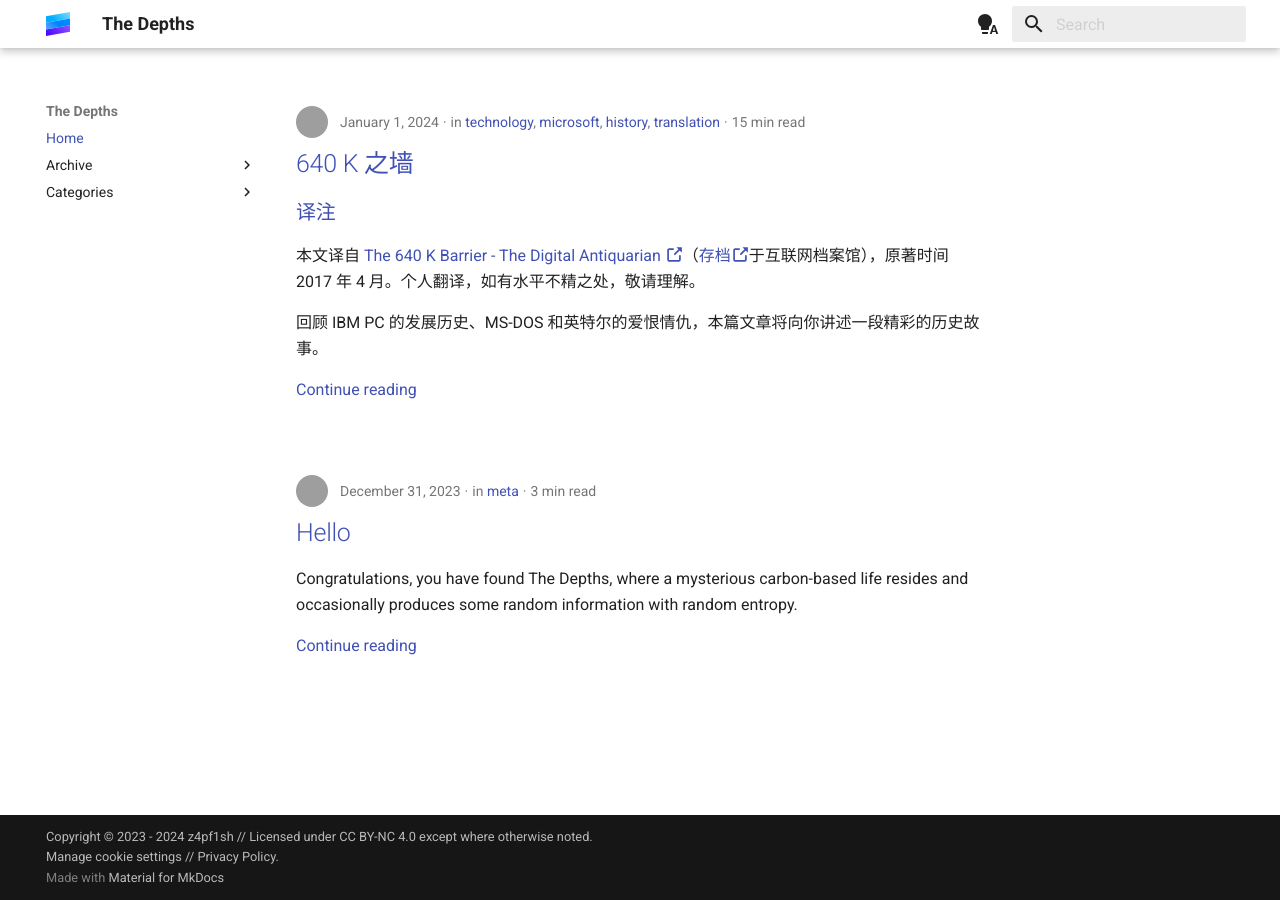
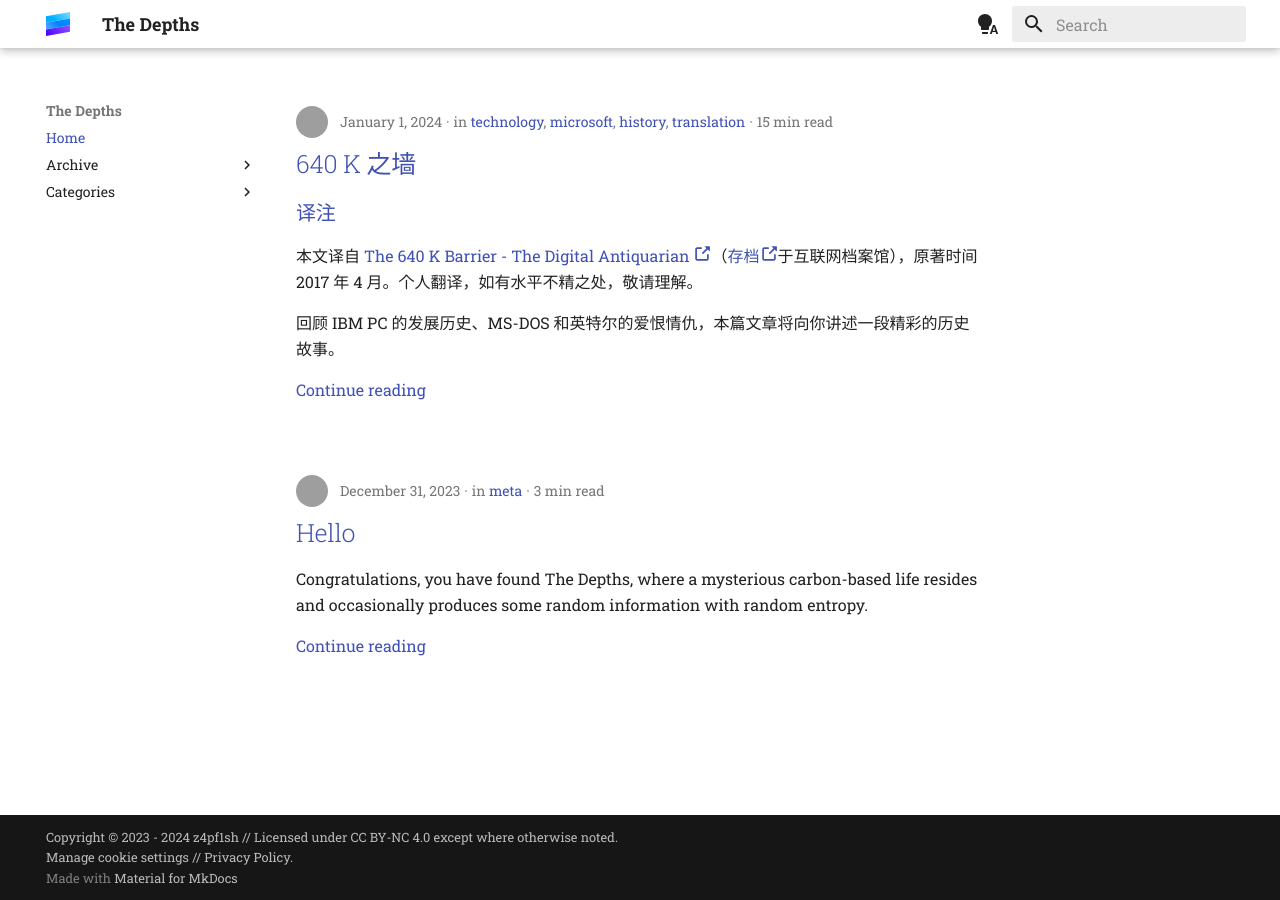
Before and after one commit to z4pf1sh/z4pf1sh.github.io, an MkDocs documentation site: the page built from docs/index.md, in a window 1280 px wide. Built offline with MkDocs 1.6.1 and Material for MkDocs 9.7.7, drawn with Linux system fonts in a browser that asks for light colours; grey boxes are pictures that could not be loaded.

Commit message:
Switch fonts to serif for better readability

```diff
--- /dev/null
+++ b/docs/stylesheets/fonts.css
@@ -0,0 +1,6 @@
+@import url('https://fonts.googleapis.com/css2?family=Noto+Serif+SC:wght@300;400;500;600;700&display=swap');
+
+:root {
+    --md-text-font: "Roboto Slab", "Noto Serif SC";
+    --md-code-font: "Roboto Mono";
+}
--- a/mkdocs.yml
+++ b/mkdocs.yml
@@ -1,7 +1,13 @@
 site_name: The Depths
 site_url: https://z4pf1sh.github.io/
+extra_css:
+  - stylesheets/fonts.css
 theme:
   name: material
+  font:
+    # Include Roboto Slab to enable font loading, actual fonts
+    # list will be overridden in fonts.css
+    text: Roboto Slab
   palette:
     - media: "(prefers-color-scheme)"
       toggle:
```
